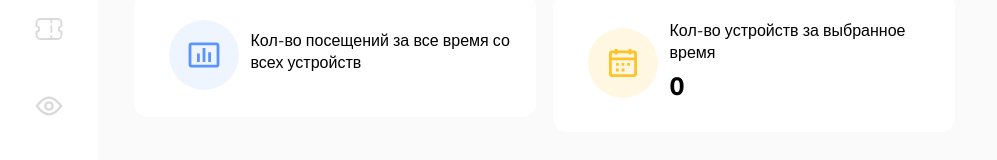
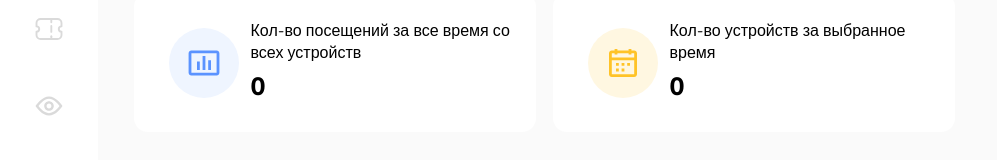
Before and after one commit to sleeply/splay-stat, a Vue app: page /device in a window 1280 px wide. Shown: the part 280-440 px from the top of the page, without its empty margins (0-997 px from the left). Built offline with nearby package versions, Linux system fonts and the light colour scheme; no server answers.

Commit message:
changed api sessions-types

```diff
--- a/src/network/Requests/device.js
+++ b/src/network/Requests/device.js
@@ -16,7 +16,7 @@ export async function getDevices(cb, created_at__gte, created_at__lt) {
 }
 
 export async function getDevicesTotal(cb) {
-  fetch(`${urlV1}/total/?model_type=account_signup`, {
+  fetch(`${urlV1}/total/?model_type=session_types`, {
     method: "GET",
   })
     .then((res) => {
--- a/src/views/Device.vue
+++ b/src/views/Device.vue
@@ -61,7 +61,7 @@
                 </Icon>
                 <div class="content">
                     <h1 class="text16">{{ $t("device.count_of_visits") }}</h1>
-                    <span class="text25 extra-bold">{{ total }}</span>
+                    <span class="text25 extra-bold">{{ list.total }}</span>
                 </div>
             </div>
             <div class="count">
```
